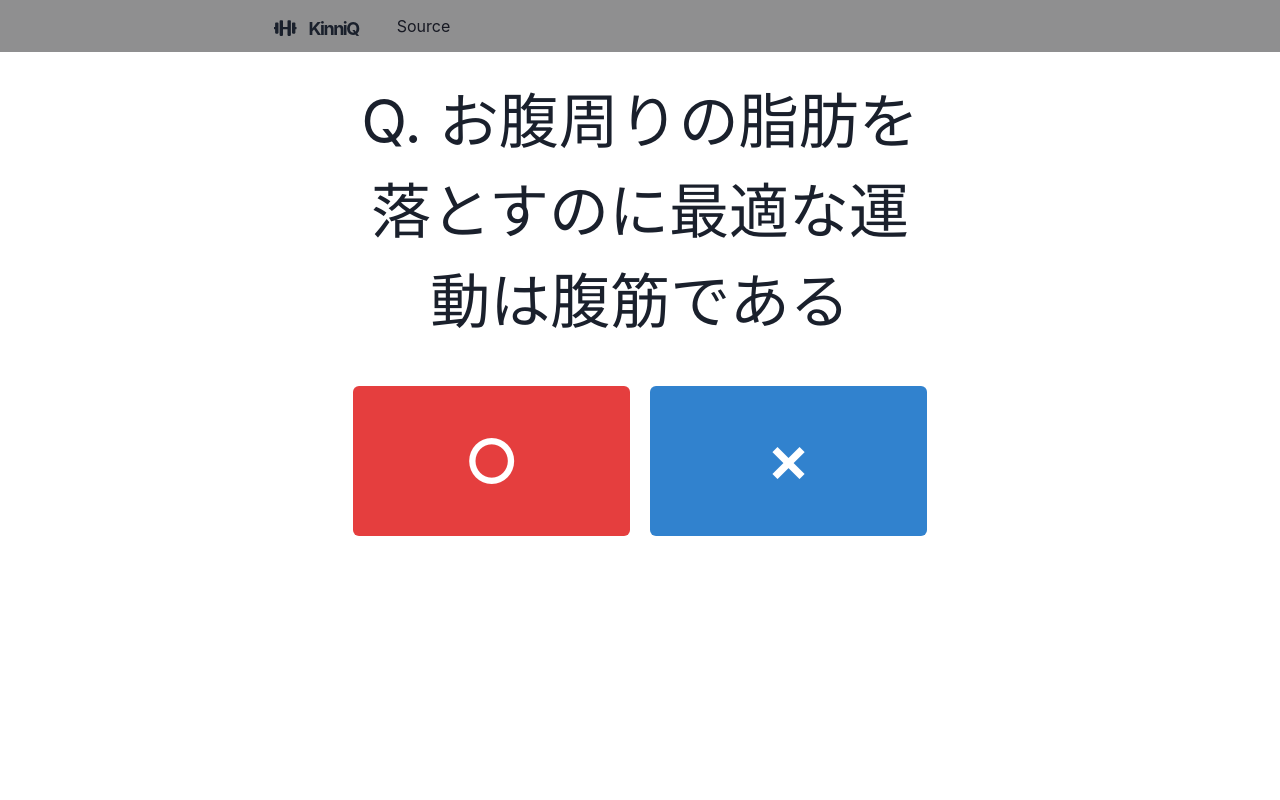
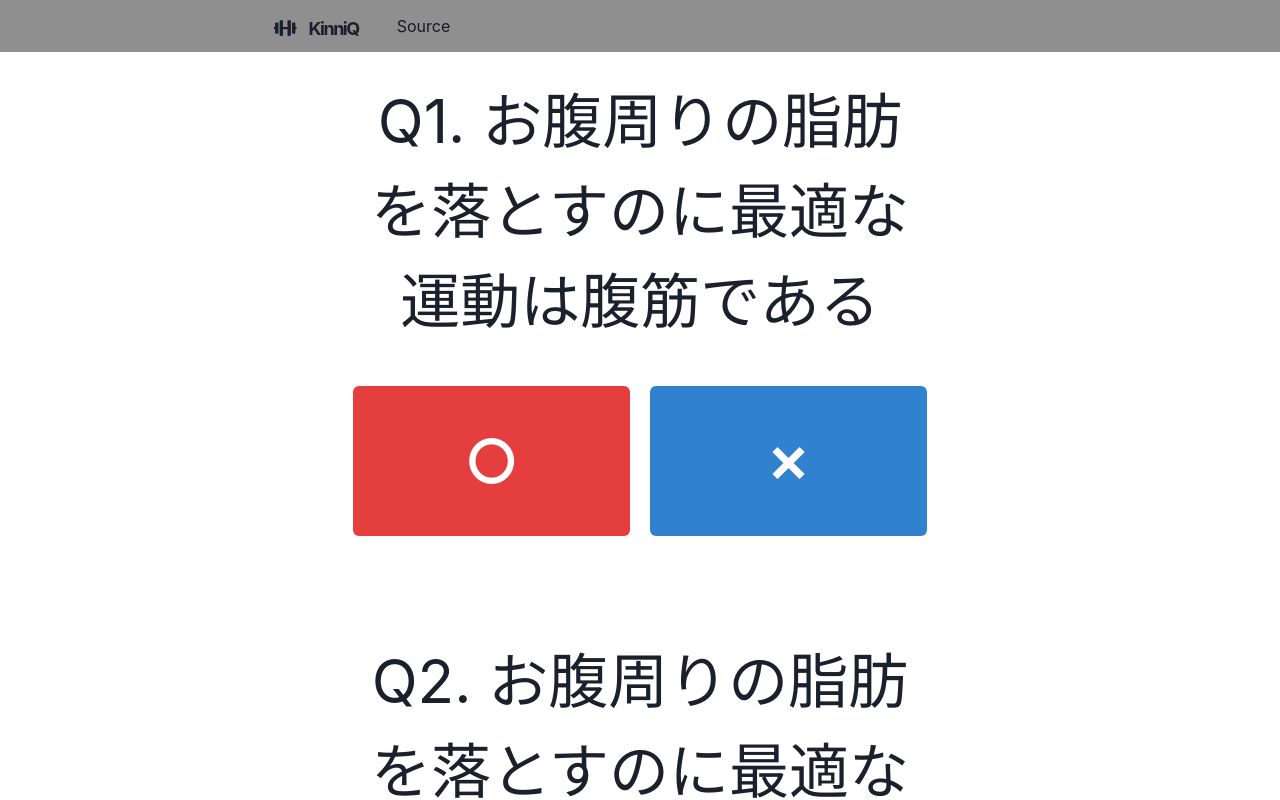
Before and after one commit to kazukishimamoto/kinniq-frontend, a Next.js app: page /quiz in a window 1280 px wide. Shown: the top 800 px of the page. Built offline with nearby package versions, Linux system fonts and the light colour scheme.

Commit message:
かなりクソ実装だがクイズを3問にした

```diff
--- a/pages/quiz/index.tsx
+++ b/pages/quiz/index.tsx
@@ -2,106 +2,158 @@ import { Container, Flex, Box, Button, Text, Center } from '@chakra-ui/react'
 import { useEffect, useState } from 'react'
 import Link from 'next/link'
 
-const initialQuizState = {
-  sentence: '',
-  menu: '',
-  answer: null,
+interface Quiz {
+  id: number
+  sentence: string
+  menu: string
+  answer: boolean
 }
 
-const initialAnswerState = {
-  answered: false,
-  correction: null,
-  sentence: '',
+interface Answer {
+  answered: boolean
+  correction: boolean | null
+  sentence: string
 }
 
-const getQuiz = (path) => {
-  return {
+export default function QuizPage() {
+  const [quizState, setQuiz] = useState<Quiz[]>([])
+  const [answerState, setAnswer] = useState<Answer[]>([])
+
+  useEffect(() => {
+    // ここでquizを取得するが今は固定値を返す
+    setQuiz([
+      {
+        id: 1,
         sentence: 'お腹周りの脂肪を落とすのに最適な運動は腹筋である',
         menu: '腹筋',
         answer: false,
-    answered: false,
-  }
-}
-
-export default function QuizPage() {
-  const [quizState, setQuiz] = useState(initialQuizState)
-  const [answerState, setAnswer] = useState(initialAnswerState)
-
-  useEffect(() => {
-    // ここでquizを取得するが今は固定値を返す
-    setQuiz(getQuiz('/quiz'))
+      },
+      {
+        id: 2,
+        sentence: 'お腹周りの脂肪を落とすのに最適な運動は腹筋である',
+        menu: '腹筋',
+        answer: false,
+      },
+      {
+        id: 3,
+        sentence: 'お腹周りの脂肪を落とすのに最適な運動は腹筋である',
+        menu: '腹筋',
+        answer: false,
+      },
+    ])
   }, [])
 
-  const pushAnswer = (answer) => {
-    if (answerState.answered) return
+  const pushAnswer = (answer, quiz) => {
+    if (answerState[quiz.id]?.answered) return
 
-    const correction = quizState.answer === answer
+    const correction = quiz.answer === answer
     const correctMessage = `すばらしい！
 あなたは既にある程度の筋トレ知識があるようですね！
-さあ、${quizState.menu}を５回やりましょう！！
+さあ、${quiz.menu}を５回やりましょう！！
   `
     const inCorrectMessage = `ざんねん！
 腹筋をしたからといってお腹周りの脂肪が落とせるわけではありません
 脂肪を落とすには大きな筋肉を使う運動、例えばスクワットなどが効果的です！
-さあ、間違ってしまったので${quizState.menu}を10回やりましょう！！`
-    setAnswer({
+さあ、間違ってしまったので${quiz.menu}を10回やりましょう！！`
+
+    let tmp1 = answerState[0]
+    let tmp2 = answerState[1]
+    let tmp3 = answerState[2]
+    switch (quiz.id) {
+      case 1:
+        tmp1 = {
           answered: true,
           correction: correction,
           sentence: correction ? correctMessage : inCorrectMessage,
-    })
+        }
+        break
+      case 2:
+        tmp2 = {
+          answered: true,
+          correction: correction,
+          sentence: correction ? correctMessage : inCorrectMessage,
+        }
+        break
+      case 3:
+        tmp3 = {
+          answered: true,
+          correction: correction,
+          sentence: correction ? correctMessage : inCorrectMessage,
+        }
+        break
+    }
+
+    setAnswer([tmp1, tmp2, tmp3])
   }
 
   return (
     <Container>
-      <Text align="center" fontSize="6xl" mt={5}>
-        Q. {quizState.sentence}
+      {quizState.map((quiz, index) => {
+        return (
+          <Box key={index} pb={20}>
+            <Text align="center" fontSize="6xl" mt={5} key={quiz.sentence}>
+              Q{index + 1}. {quiz.sentence}
             </Text>
             <Flex mt={10}>
               <Box flex="1" mr={5}>
                 <Button
-            onClick={() => pushAnswer(true)}
+                  onClick={() => pushAnswer(true, quiz)}
                   colorScheme="red"
                   width="100%"
                   height={150}
-            fontSize='6xl'
+                  fontSize="6xl"
                 >
                   ○
                 </Button>
               </Box>
               <Box flex="1">
                 <Button
-            onClick={() => pushAnswer(false)}
+                  onClick={() => pushAnswer(false, quiz)}
                   colorScheme="blue"
                   width="100%"
                   height={150}
-            fontSize='6xl'
+                  fontSize="6xl"
                 >
                   ✗
                 </Button>
               </Box>
             </Flex>
-      {
-        answerState.answered && (
+            {answerState[index]?.answered && (
               <Box>
                 <Center mt={10}>
-            <Text fontSize="6xl" align="center" color={answerState.correction ? 'red' : 'blue'}>{`${
-              answerState.correction ? '正解' : '不正解'
+                  <Text
+                    fontSize="6xl"
+                    align="center"
+                    color={answerState[index].correction ? 'red' : 'blue'}
+                  >{`${
+                    answerState[index].correction ? '正解' : '不正解'
                   }`}</Text>
                 </Center>
-          <Box borderRadius="lg" color='white' bg={ answerState.correction ? 'red.400' : 'cyan.400'} p={3} mt={6} mb={6} align="center">
-            <Text fontSize='2xl'>
-              {answerState.sentence}
-            </Text>
+                <Box
+                  borderRadius="lg"
+                  color="white"
+                  bg={answerState[index].correction ? 'red.400' : 'cyan.400'}
+                  p={3}
+                  mt={6}
+                  mb={6}
+                  align="center"
+                >
+                  <Text fontSize="2xl">{answerState[index].sentence}</Text>
                 </Box>
-
+              </Box>
+            )}
+          </Box>
+        )
+      })}
+      {answerState.every((state) => {
+        return state?.answered
+      }) && (
         <Center mt={5}>
-            <Button align="center" bg='gray.600' color='white' >
+          <Button align="center" bg="gray.600" color="white">
             <Link href="/">トップページへ</Link>
           </Button>
         </Center>
-        </Box>
-        )
-      }
+      )}
     </Container>
   )
 }
```
Lines whose indentation alone changed are shown as unchanged.
